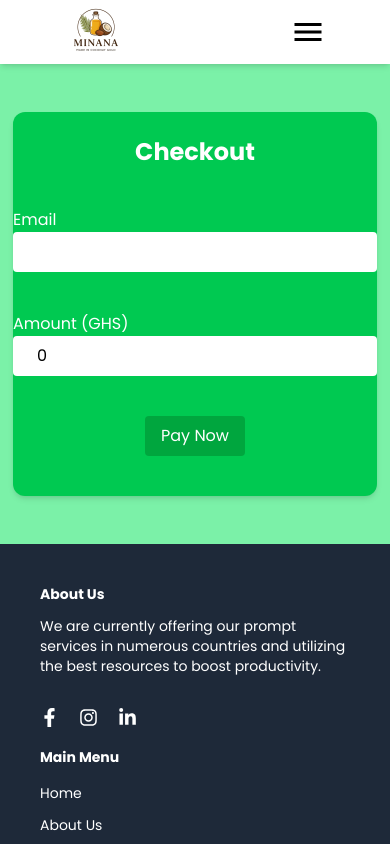
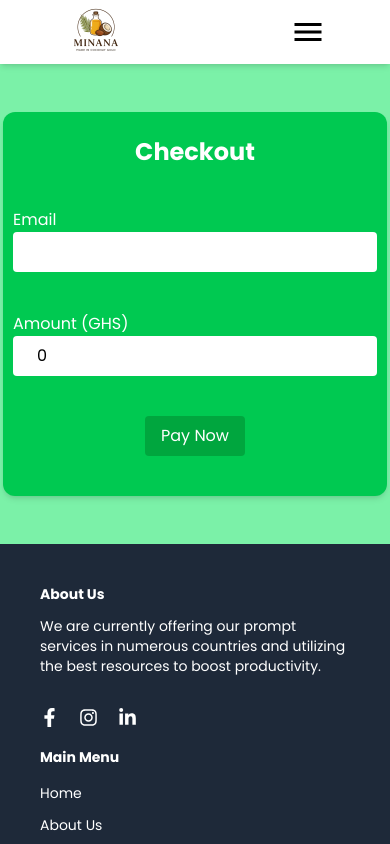
Before and after one commit to esitoxla/Minana-services, a React (Vite) app: page /cart/checkout in a window 390 px wide. Shown: the top 844 px of the page. Built offline with nearby package versions, Linux system fonts and the light colour scheme; no server answers; a web font is replaced by a local one.

Commit message:
updated checkout component

```diff
--- a/src/components/Checkout.jsx
+++ b/src/components/Checkout.jsx
@@ -42,7 +42,7 @@ const Checkout = () => {
   return (
     <>
       <div className="w-full h-[30rem] bg-green-300 flex items-center">
-        <div className="flex flex-col items-center gap-10  bg-green-500 rounded-xl shadow-md lg:w-[50%] max-w-sm h-[80%] mx-auto  transition-transform duration-300 hover:-translate-y-2">
+        <div className="flex flex-col items-center gap-10  bg-green-500 rounded-xl shadow-md lg:w-[50%] max-w-sm h-[80%] mx-auto  transition-transform duration-300 hover:-translate-y-2 px-4">
           <h2 className="pt-6 text-white text-2xl font-bold">Checkout</h2>
           <div className="flex flex-col ">
             <label htmlFor="" className="text-white">
@@ -50,7 +50,7 @@ const Checkout = () => {
             </label>
             <input
               type="email"
-              className="bg-white px-6 py-2 rounded "
+              className="bg-white px-6 py-2 rounded"
               value={email}
               onChange={(e) => setEmail(e.target.value)}
             />
```
